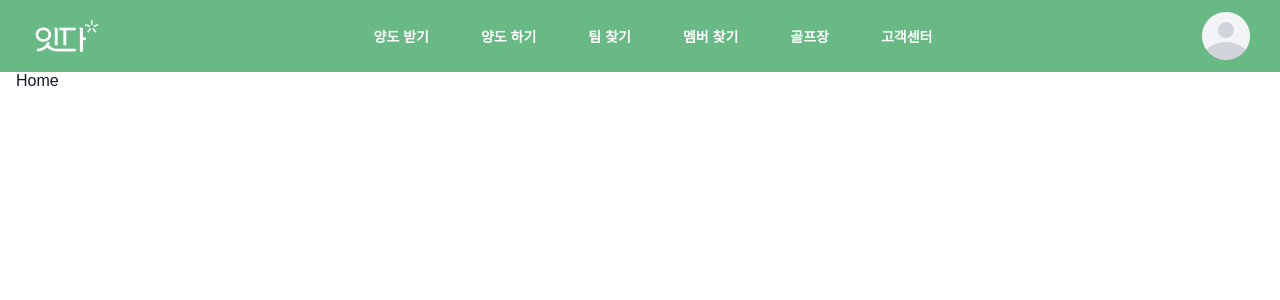
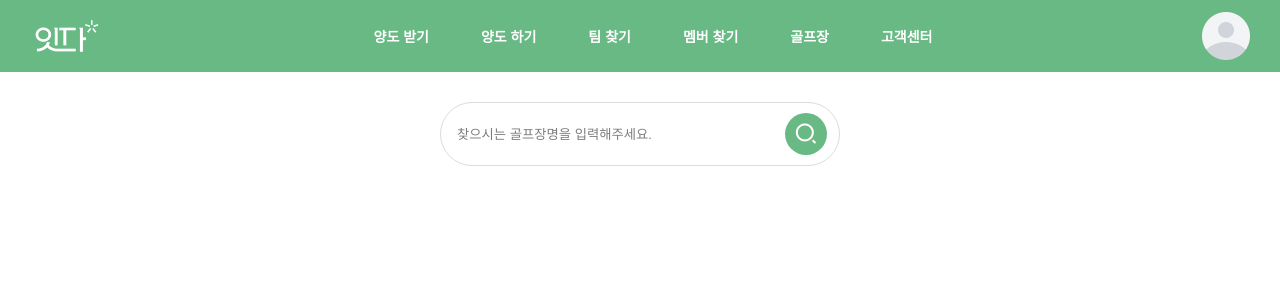
Before and after one commit to lilly0305/golf-test, a React (Create React App) app: page / in a window 1280 px wide. Shown: the top 300 px of the page. Built offline with nearby package versions, Linux system fonts and the light colour scheme; a web font is replaced by a local one.

Commit message:
commit during search input --- before adding react hook form

```diff
--- a/package.json
+++ b/package.json
@@ -15,9 +15,11 @@
     "@types/react-dom": "^18.0.10",
     "@types/react-responsive": "^8.0.5",
     "@types/react-router-dom": "^5.3.3",
+    "axios": "^1.2.2",
     "craco-alias": "^3.0.1",
     "react": "^18.2.0",
     "react-dom": "^18.2.0",
+    "react-query": "^3.39.2",
     "react-responsive": "^9.0.2",
     "react-router-dom": "^6.6.1",
     "react-scripts": "5.0.1",
--- a/src/App.tsx
+++ b/src/App.tsx
@@ -1,14 +1,22 @@
 import React, { memo } from 'react';
 import { ThemeProvider } from '@emotion/react';
+import { QueryClientProvider } from 'react-query';
+
+import { queryClient } from '@utils/mediaquery/queryClient';
+import { ReactQueryDevtools } from 'react-query/devtools';
 
 import { AppTheme } from './theme';
 import { PublicRouter } from './routes';
 
 function App() {
   return (
-    <ThemeProvider theme={AppTheme}>
-      <PublicRouter />
-    </ThemeProvider>
+    <QueryClientProvider client={queryClient}>
+      <ReactQueryDevtools initialIsOpen={false} />
+
+      <ThemeProvider theme={AppTheme}>
+        <PublicRouter />
+      </ThemeProvider>
+    </QueryClientProvider>
   );
 }
 
--- a/src/assets/styles/GlobalStyle.tsx
+++ b/src/assets/styles/GlobalStyle.tsx
@@ -44,6 +44,8 @@ const style = css`
 
   *::placeholder {
     font-family: 'NanumSquareNeo-Variable', sans-serif;
+    font-weight: normal;
+    color: #7d7d7d;
   }
 
   ul,
@@ -60,6 +62,8 @@ const style = css`
   input,
   select {
     outline: none;
+    font-weight: 700;
+    color: #111827;
   }
 `;
 
--- a/src/components/inputs/InputGroup.tsx
+++ b/src/components/inputs/InputGroup.tsx
@@ -1,5 +1,4 @@
 import React, { memo } from 'react';
-
 import styled from '@emotion/styled';
 
 const InputGroupContainer = styled.div(() => ({
--- /dev/null
+++ b/src/components/search/GolfSearch.tsx
@@ -0,0 +1,63 @@
+import React, { memo } from 'react';
+import styled from '@emotion/styled';
+
+import { RemixIcon } from '@assets/styles/CommonStyles';
+import { useTheme } from '@emotion/react';
+
+const GolfSearchContainer = styled.form(() => ({
+  display: 'flex',
+  alignItems: 'center',
+  justifyContent: 'center',
+  width: '100%',
+  padding: '3rem 0',
+}));
+
+const GolfSearchIn = styled.div(({ theme }) => ({
+  display: 'flex',
+  justifyContent: 'space-between',
+  alignItems: 'center',
+  height: '100%',
+  width: '40rem',
+  border: `1px solid ${theme.color.divider_grey}`,
+  borderRadius: '12rem',
+  padding: '1rem 1.2rem 1rem 1.6rem',
+}));
+
+const StyledInput = styled.input(() => ({
+  display: 'inline-block',
+  flex: 1,
+  height: '100%',
+  background: 'transparent',
+}));
+
+const SearchButton = styled.button(({ theme }) => ({
+  display: 'flex',
+  alignItems: 'center',
+  justifyContent: 'center',
+  background: theme.color.point_color,
+  borderRadius: '50%',
+  width: '4.2rem',
+  height: '4.2rem',
+}));
+
+function GolfSearch() {
+  const theme = useTheme();
+
+  return (
+    <GolfSearchContainer
+      onSubmit={(e) => {
+        e.preventDefault();
+        console.log('검색중');
+      }}
+    >
+      <GolfSearchIn>
+        <StyledInput placeholder="찾으시는 골프장명을 입력해주세요." />
+        <SearchButton type="submit">
+          <RemixIcon className="ri-search-2-line" color={theme.color.white} />
+        </SearchButton>
+      </GolfSearchIn>
+    </GolfSearchContainer>
+  );
+}
+
+export default memo(GolfSearch);
--- /dev/null
+++ b/src/components/search/index.ts
@@ -0,0 +1 @@
+export { default as GolfSearch } from './GolfSearch';
--- a/src/pages/Home.tsx
+++ b/src/pages/Home.tsx
@@ -1,6 +1,7 @@
 import React, { memo } from 'react';
 
 import styled from '@emotion/styled';
+import { GolfSearch } from '@components/search';
 
 const Container = styled.div(() => ({
   padding: 0,
@@ -8,11 +9,12 @@ const Container = styled.div(() => ({
   top: '5rem',
 }));
 
-interface IHome {
-  children: React.ReactNode;
-}
-function Home({ children }: IHome) {
-  return <Container>{children}</Container>;
+function Home() {
+  return (
+    <Container>
+      <GolfSearch />
+    </Container>
+  );
 }
 
 export default memo(Home);
--- a/src/routes/PublicRouter.tsx
+++ b/src/routes/PublicRouter.tsx
@@ -18,7 +18,7 @@ function PublicRouter() {
 
       <PageContainer>
         <Routes>
-          <Route path="/" element={<Home>Home</Home>} />
+          <Route path="/" element={<Home />} />
 
           <Route path="/login" element={<Login />} />
         </Routes>
--- /dev/null
+++ b/src/utils/mediaquery/queryClient.ts
@@ -0,0 +1,23 @@
+import { QueryClient } from 'react-query';
+
+const queryClientConfig = {
+  defaultOptions: {
+    queries: {
+      retry: 1,
+      refetchOnMount: true,
+      refetchOnWindowFocus: true,
+      refetchOnReconnect: true,
+      refetchInterval: 1000 * 30,
+      refetchIntervalInBackground: false,
+      suspense: false,
+      staleTime: 60 * 1000, // 1분
+      cacheTime: 60 * 5 * 1000, // 5분
+      keepPreviousData: true,
+    },
+    mutations: {
+      retry: 1,
+    },
+  },
+};
+
+export const queryClient = new QueryClient(queryClientConfig);
```
Also changed, not shown: 1 other file (tests, documents, lock files or other folders).
